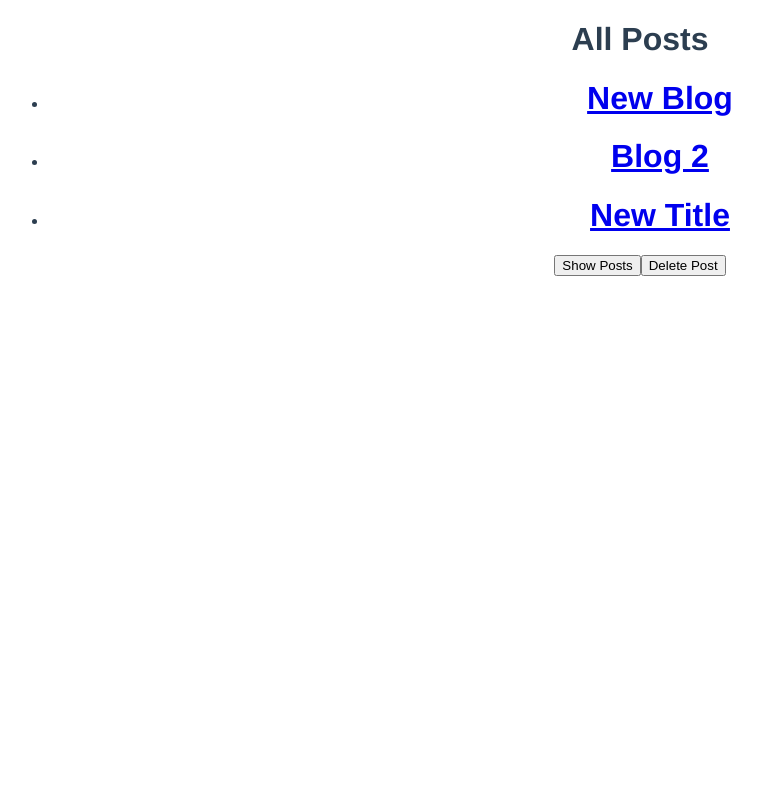
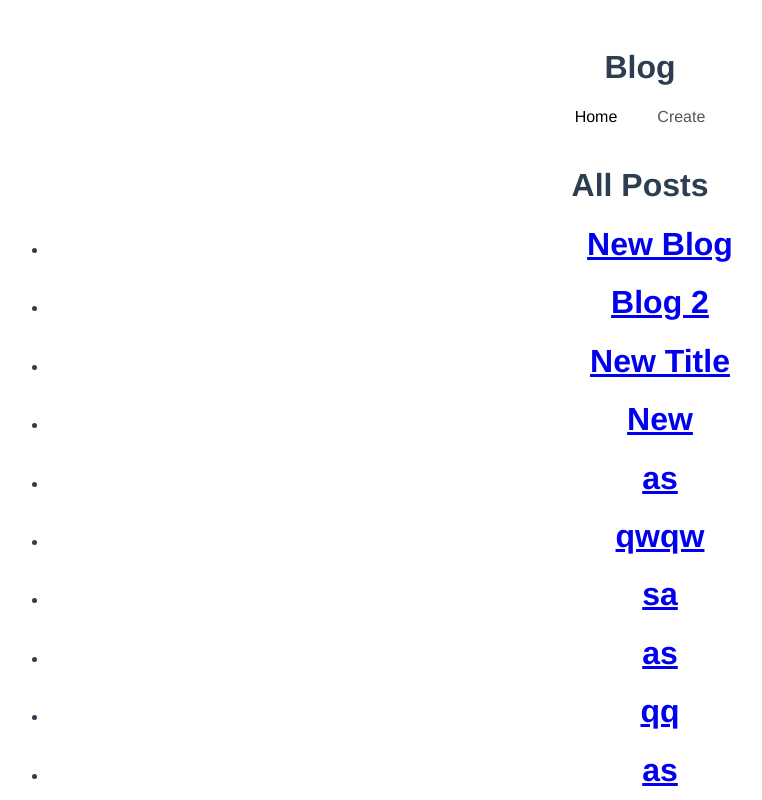
Before and after one commit to nuralam376/Vue.js-practice, a Vue app in the folder vue-blog/: page / in a window 1280 px wide. Shown: the top 800 px of the page, without its empty margins (0-762 px from the left). Built offline with nearby package versions, Linux system fonts and the light colour scheme; data requests are answered from the project's data file.

Commit message:
practiced vue router

```diff
--- a/vue-blog/data/db.json
+++ b/vue-blog/data/db.json
@@ -29,6 +29,91 @@
         "js"
       ],
       "id": 3
+    },
+    {
+      "title": "New ",
+      "body": "New ",
+      "tags": [
+        "htnl",
+        "cdd"
+      ],
+      "id": 4
+    },
+    {
+      "title": "as",
+      "body": "as",
+      "tags": [
+        "as"
+      ],
+      "id": 5
+    },
+    {
+      "title": "qwqw",
+      "body": "as",
+      "tags": [
+        "asas"
+      ],
+      "id": 6
+    },
+    {
+      "title": "sa",
+      "body": "sa",
+      "tags": [
+        "sasq"
+      ],
+      "id": 7
+    },
+    {
+      "title": "as",
+      "body": "as",
+      "tags": [
+        "as"
+      ],
+      "id": 8
+    },
+    {
+      "title": "qq",
+      "body": "qwq",
+      "tags": [
+        "qw"
+      ],
+      "id": 9
+    },
+    {
+      "title": "as",
+      "body": "as",
+      "tags": [],
+      "id": 10
+    },
+    {
+      "title": "qwe",
+      "body": "qwqw",
+      "tags": [
+        "qwqwqwqa"
+      ],
+      "id": 11
+    },
+    {
+      "title": "asq",
+      "body": "asas",
+      "tags": [
+        "asa"
+      ],
+      "id": 12
+    },
+    {
+      "title": "asq",
+      "body": "asas",
+      "tags": [
+        "asa"
+      ],
+      "id": 13
+    },
+    {
+      "title": "as",
+      "body": "as",
+      "tags": [],
+      "id": 14
     }
   ]
 }
--- a/vue-blog/src/App.vue
+++ b/vue-blog/src/App.vue
@@ -1,7 +1,14 @@
 <template>
+  <Navbar />
   <router-view />
 </template>
 
+<script>
+import Navbar from "./components/Navbar";
+export default {
+  components: { Navbar },
+};
+</script>
 <style>
 #app {
   font-family: Avenir, Helvetica, Arial, sans-serif;
--- /dev/null
+++ b/vue-blog/src/components/Navbar.vue
@@ -0,0 +1,27 @@
+<template>
+  <div class="header">
+    <h1>Blog</h1>
+    <router-link :to="{ name: 'Home' }">Home</router-link>
+    <router-link :to="{ name: 'Create' }">Create</router-link>
+  </div>
+</template>
+
+<script>
+export default {};
+</script>
+
+<style>
+.header {
+  padding: 20px;
+}
+
+.header a {
+  text-decoration: none;
+  padding: 10px 20px;
+  color: #555;
+}
+
+.header a.router-link-active {
+  color: black;
+}
+</style>
--- a/vue-blog/src/views/Create.vue
+++ b/vue-blog/src/views/Create.vue
@@ -15,12 +15,16 @@
 
 <script>
 import { ref } from "vue";
+import { useRouter } from "vue-router";
+
 export default {
   setup() {
     const title = ref(null);
     const body = ref(null);
     const tags = ref([]);
     const tag = ref(null);
+    const router = useRouter();
+    console.log("rourer", router);
 
     const handleKeyDown = () => {
       if (!tags.value.includes(tag.value)) {
@@ -42,6 +46,8 @@ export default {
         headers: { "Content-type": "application/json" },
         body: JSON.stringify(post),
       });
+
+      router.push({ name: "Home" });
     };
 
     return { title, body, tags, handleKeyDown, tag, handleSubmit };
@@ -63,7 +69,7 @@ textarea {
   width: 100%;
   box-sizing: border-box;
   padding: 10px;
-  border: 1px solid #eee;
+  border: 1px solid rgb(90, 83, 83);
   margin-bottom: 10px;
 }
 
@@ -77,5 +83,7 @@ label {
   position: relative;
   font-size: 20px;
   color: white;
+  background: brown;
+  padding: 10px;
 }
 </style>
--- a/vue-blog/src/views/Details.vue
+++ b/vue-blog/src/views/Details.vue
@@ -10,13 +10,16 @@
 <script>
 import getPost from "../composables/getPost";
 import Spinner from "../components/Spinner";
+import { useRoute } from "vue-router";
 
 export default {
   props: ["id"],
   components: { Spinner },
 
-  setup(props) {
-    const { post, error, load } = getPost(props.id);
+  setup() {
+    const route = useRoute();
+
+    const { post, error, load } = getPost(route.params.id);
     load();
 
     return { post, error, load };
--- a/vue-blog/src/views/Home.vue
+++ b/vue-blog/src/views/Home.vue
@@ -19,7 +19,7 @@ export default {
 
   setup() {
     const { posts, errors, load } = getPosts();
-    console.log("posts", posts);
+
     load();
 
     return { posts, errors, load };
```
